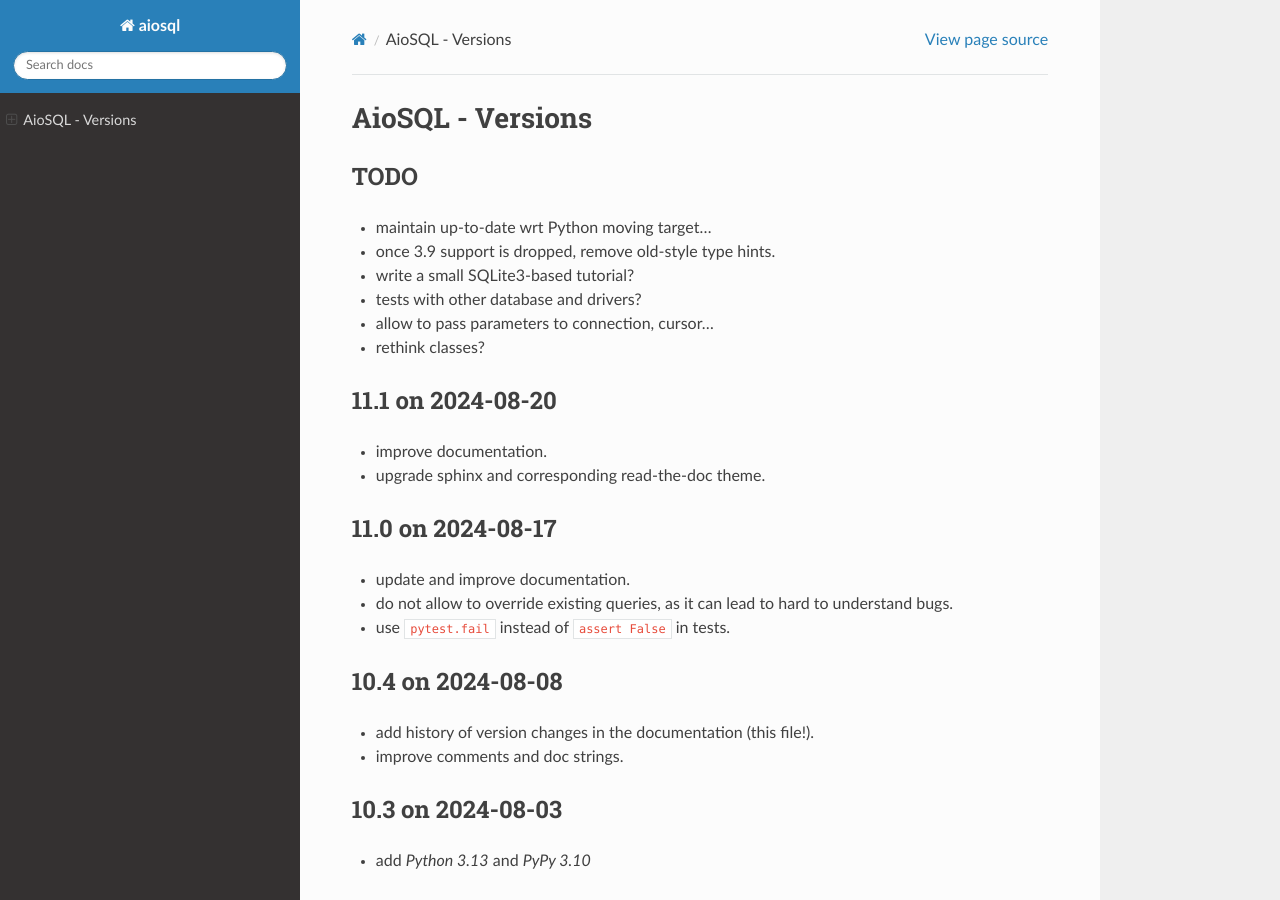
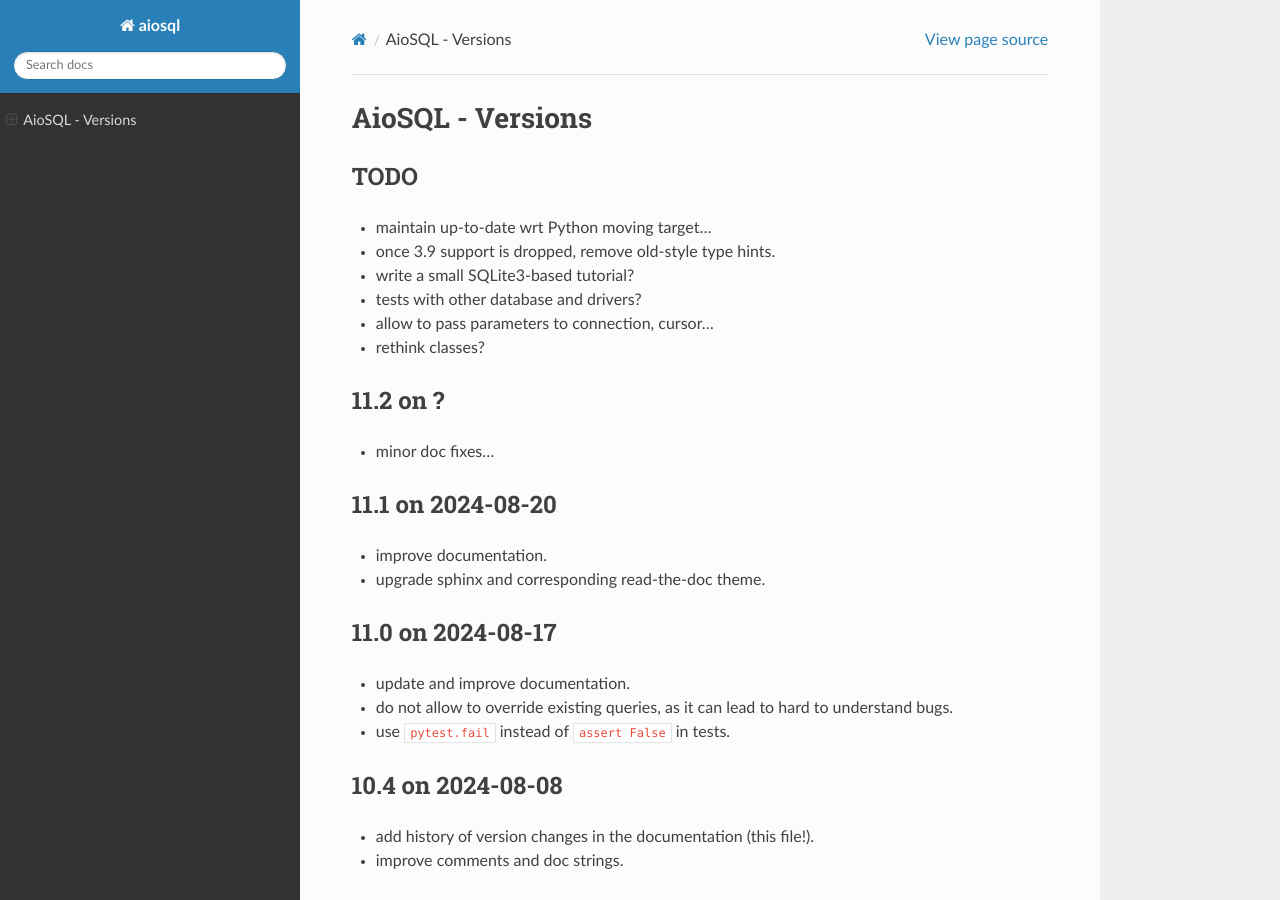
Before and after one commit to nackjicholson/aiosql, a Sphinx documentation site: the page built from docs/source/versions.rst, in a window 1280 px wide and 900 px high. Built offline with Sphinx 7.4.7 and the Read the Docs theme 2.0.0, drawn with Linux system fonts in a browser that asks for light colours.

Commit message:
note for next release

```diff
--- a/docs/source/versions.rst
+++ b/docs/source/versions.rst
@@ -10,6 +10,11 @@
 - tests with other database and drivers?
 - allow to pass parameters to connection, cursor…
 - rethink classes?
+
+11.2 on ?
+---------
+
+- minor doc fixes…
 
 11.1 on 2024-08-20
 ------------------
```
